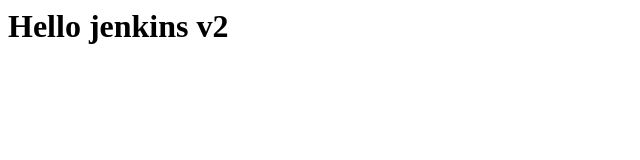
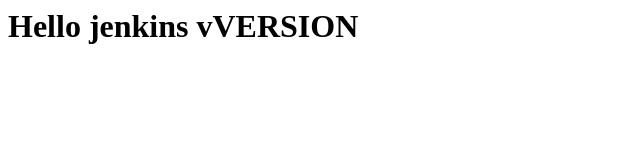
Before and after one commit to medjhoumkhaled/jenkens, a plain HTML site: page index.html in a window 1280 px wide. Shown: the whole page, without its empty margins (0-640 px from the left). Drawn offline with Linux system fonts and the light colour scheme.

Commit message:
update Jenkins add version

```diff
--- a/index.html
+++ b/index.html
@@ -1 +1 @@
-<h1>Hello jenkins v2</h1>
+<h1>Hello jenkins vVERSION</h1>
```
Also changed, not shown: 1 other file.
